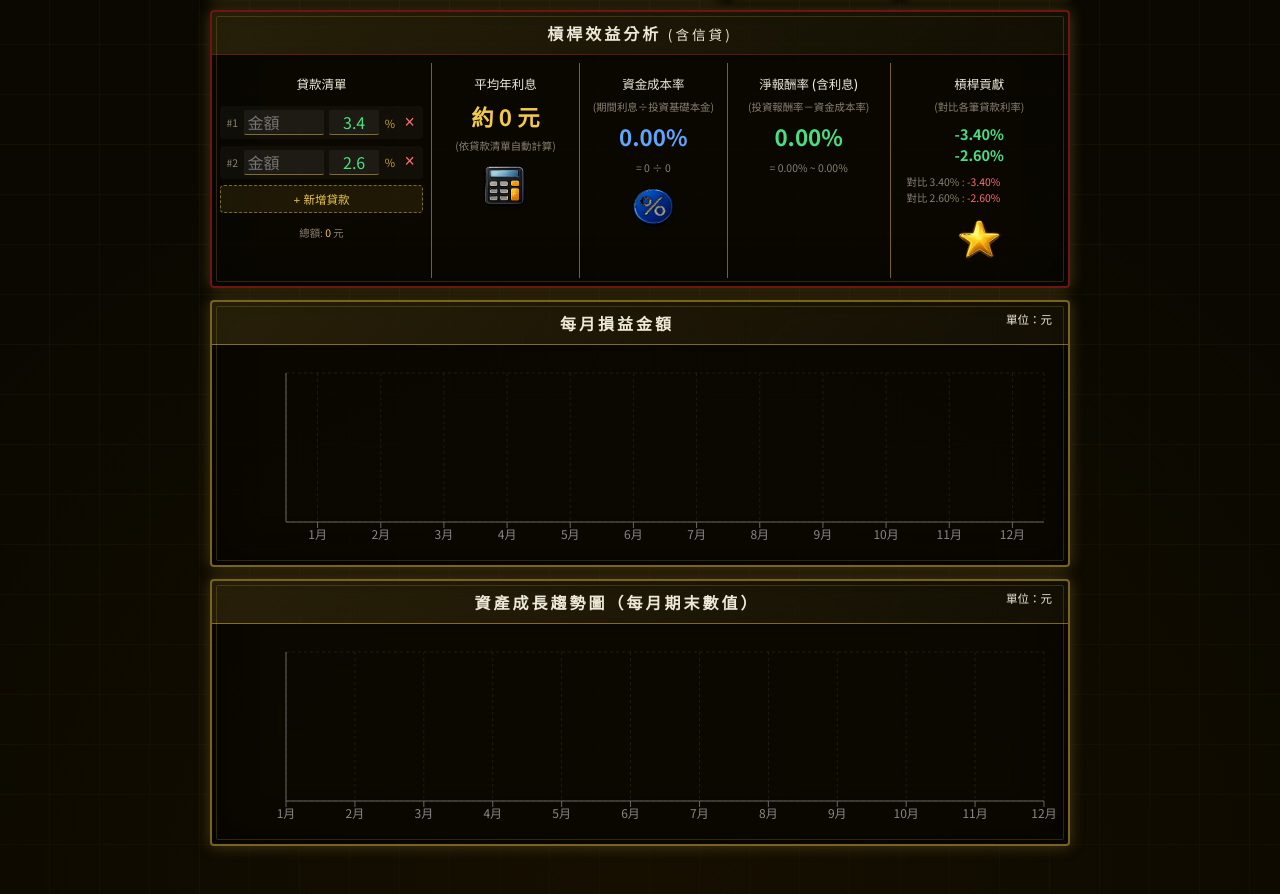
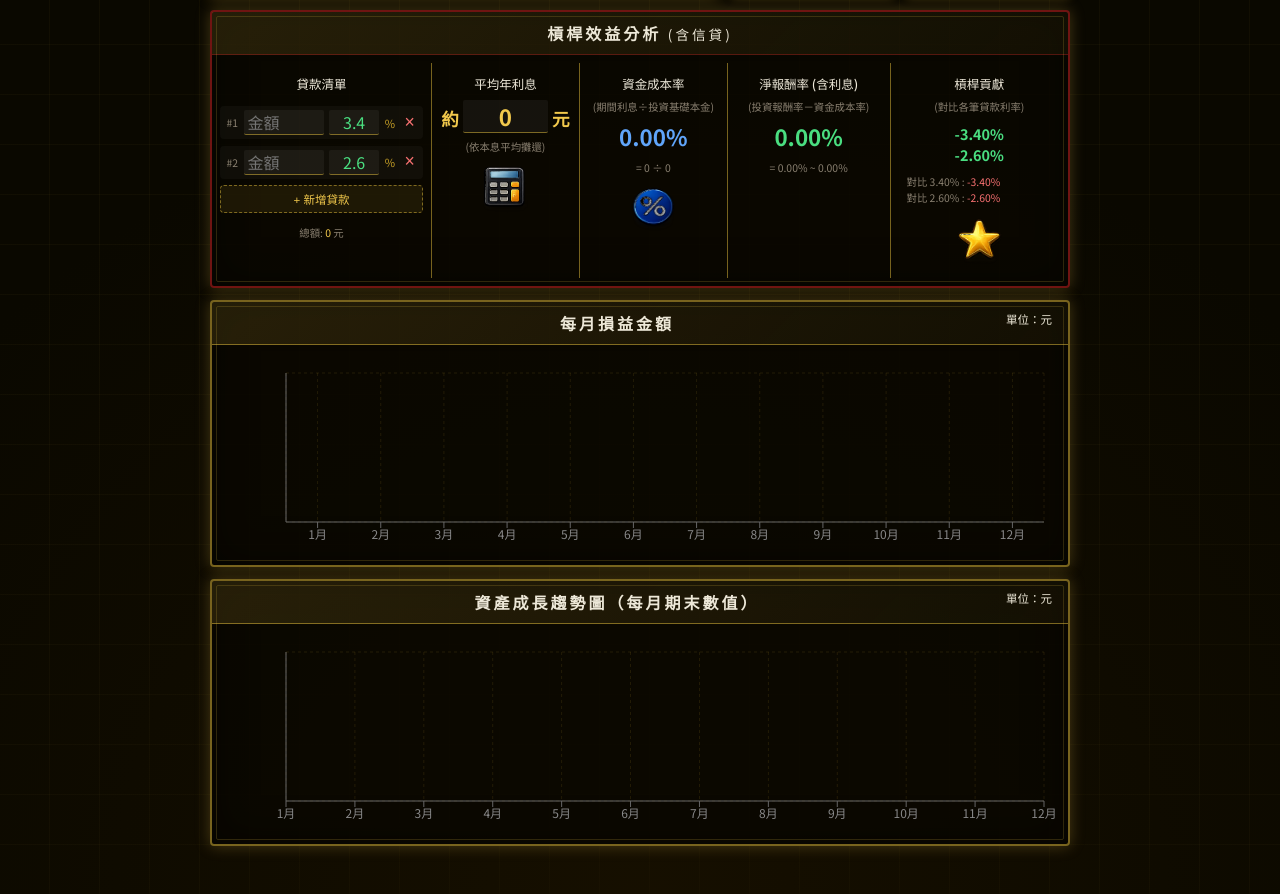
Before and after one commit to CAMISAMA0124/CFK-WEB, a React (Vite) app: page / in a window 1280 px wide. Shown: the part 1054-1948 px from the top of the page. Built offline with nearby package versions, Linux system fonts and the light colour scheme.

Commit message:
feat: revert to manual interest input and restore state

```diff
--- a/src/App.tsx
+++ b/src/App.tsx
@@ -67,6 +67,7 @@ export default function App() {
     if (saved) return JSON.parse(saved);
     return [{ id: '1', amount: 0, rate: '3.4' }, { id: '2', amount: 0, rate: '2.6' }];
   });
+  const [annualInterest, setAnnualInterest] = useState(() => Number(localStorage.getItem('cfk_annualInterest')) || 0);
 
   const [monthlyInputs, setMonthlyInputs] = useState<MonthlyInput[]>(() => {
     const saved = localStorage.getItem('cfk_monthlyInputs');
@@ -82,8 +83,9 @@ export default function App() {
     localStorage.setItem('cfk_year', String(year));
     localStorage.setItem('cfk_initialAssets', String(initialAssets));
     localStorage.setItem('cfk_loans', JSON.stringify(loans));
+    localStorage.setItem('cfk_annualInterest', String(annualInterest));
     localStorage.setItem('cfk_monthlyInputs', JSON.stringify(monthlyInputs));
-  }, [year, initialAssets, loans, monthlyInputs]);
+  }, [year, initialAssets, loans, annualInterest, monthlyInputs]);
 
   const addLoan = () => setLoans([...loans, { id: Date.now().toString(), amount: 0, rate: '2.0' }]);
   const removeLoan = (id: string) => setLoans(loans.filter(l => l.id !== id));
@@ -125,7 +127,6 @@ export default function App() {
     const realReturn = basis > 0 ? totalProfit / basis : 0;
     const growthRate = initialAssets > 0 ? (lastEnd / initialAssets) - 1 : 0;
     const totalLoan = loans.reduce((s, l) => s + l.amount, 0);
-    const annualInterest = loans.reduce((s, l) => s + (l.amount * (parseFloat(l.rate)||0) / 100), 0);
     const periodInterest = (annualInterest / 12) * validCount;
     const capitalCost = basis > 0 ? periodInterest / basis : 0;
     const netReturn = realReturn - capitalCost;
@@ -140,7 +141,7 @@ export default function App() {
 
     return { rows, totalInv, basis, totalProfit, lastEnd, totalIncrease, realReturn, growthRate,
              totalLoan, annualInterest, periodInterest, capitalCost, netReturn, validCount, contributions };
-  }, [initialAssets, monthlyInputs, loans]);
+  }, [initialAssets, monthlyInputs, loans, annualInterest]);
 
   const chartData = calc.rows.map(r => ({ name: `${r.month}月`, profit: r.profit, endAsset: r.end }));
 
@@ -318,10 +319,12 @@ export default function App() {
 
             <div className="leverage-cell">
               <div className="leverage-label">平均年利息</div>
-              <div className="leverage-val text-gold" style={{fontSize:'1.4rem', fontWeight:700}}>
-                約 {fmt(calc.annualInterest)} 元
+              <div className="leverage-val text-gold">
+                約 <input className="inline-input" style={{width:'85px', fontSize:'1.4rem', fontWeight:700}}
+                  value={annualInterest}
+                  onChange={e=>setAnnualInterest(+e.target.value.replace(/,/g,''))} /> 元
               </div>
-              <div className="leverage-sublabel">(依貸款清單自動計算)</div>
+              <div className="leverage-sublabel">(依本息平均攤還)</div>
               <img src={IC.calc} alt="calculator" style={{width:48,height:48,marginTop:'0.25rem'}}/>
             </div>
 
```
